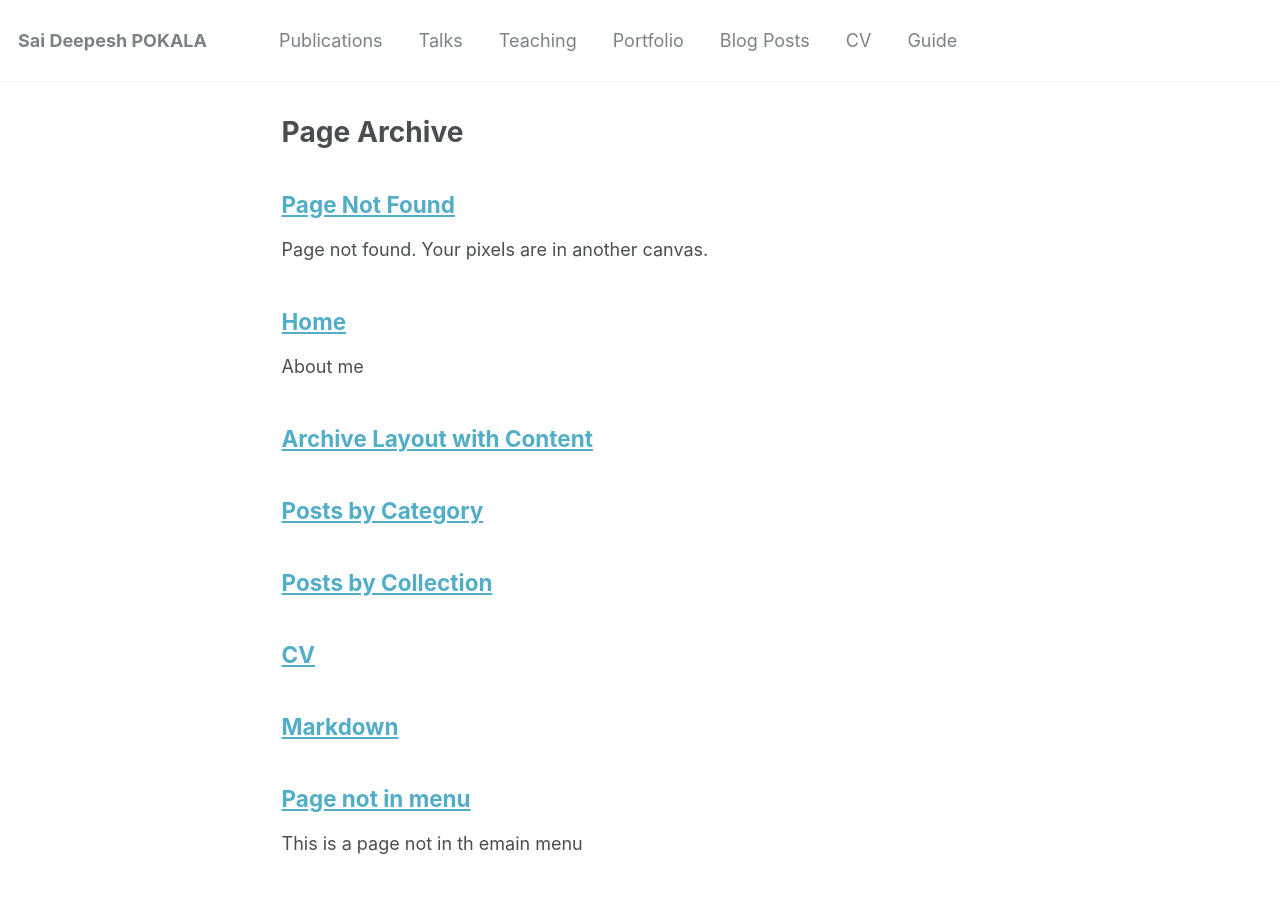
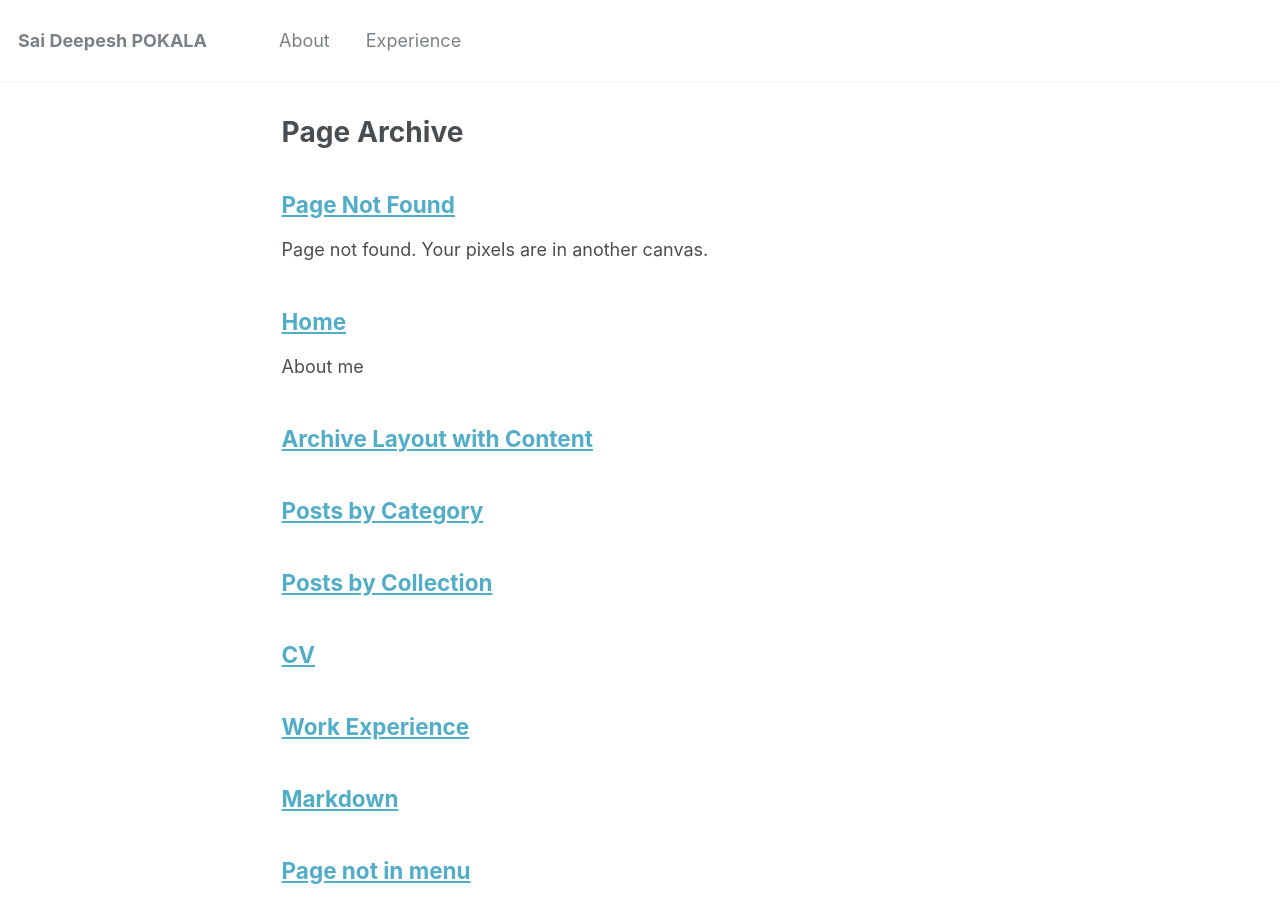
Before and after one commit to saideepesh/saideepesh.github.io, a Jekyll site: the page built from _pages/page-archive.html, in a window 1280 px wide and 900 px high. Built offline with Jekyll 4.4.1, drawn with Linux system fonts in a browser that asks for light colours.

Commit message:
added experience.md

```diff
--- a/_data/navigation.yml
+++ b/_data/navigation.yml
@@ -1,22 +1,22 @@
 # main links links
 main:
-  - title: "Publications"
-    url: /publications/
+  - title: "About"
+    url: /about/
 
-  - title: "Talks"
-    url: /talks/
+  - title: "Experience"
+    url: /experience/
 
-  - title: "Teaching"
-    url: /teaching/
-
-  - title: "Portfolio"
-    url: /portfolio/
-
-  - title: "Blog Posts"
-    url: /year-archive/
-
-  - title: "CV"
-    url: /cv/
-
-  - title: "Guide"
-    url: /markdown/
+  # - title: "Teaching"
+  #   url: /teaching/
+  #
+  # - title: "Portfolio"
+  #   url: /portfolio/
+  #
+  # - title: "Blog Posts"
+  #   url: /year-archive/
+  #
+  # - title: "CV"
+  #   url: /cv/
+  #
+  # - title: "Guide"
+  #   url: /markdown/
```
Also changed, not shown: _pages/experience.md (added, +9 -0 lines).
